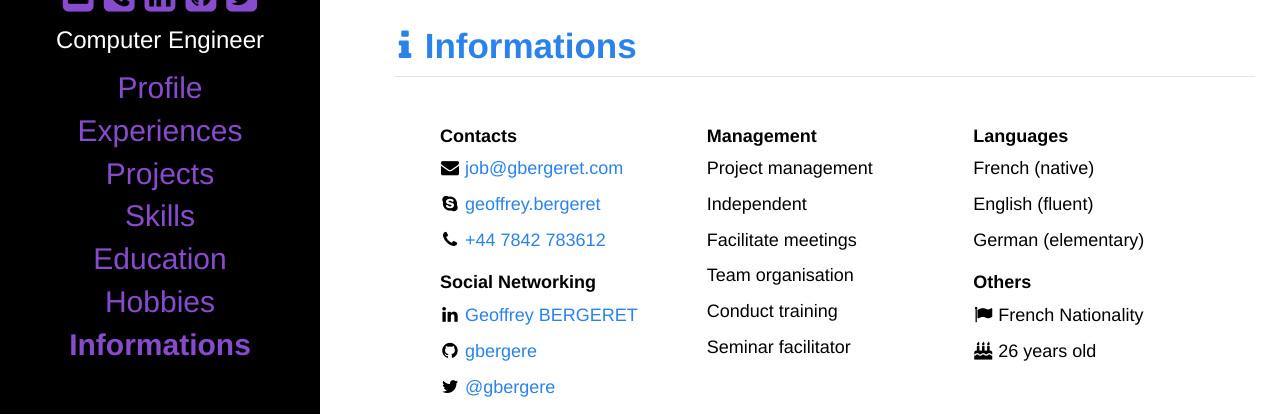
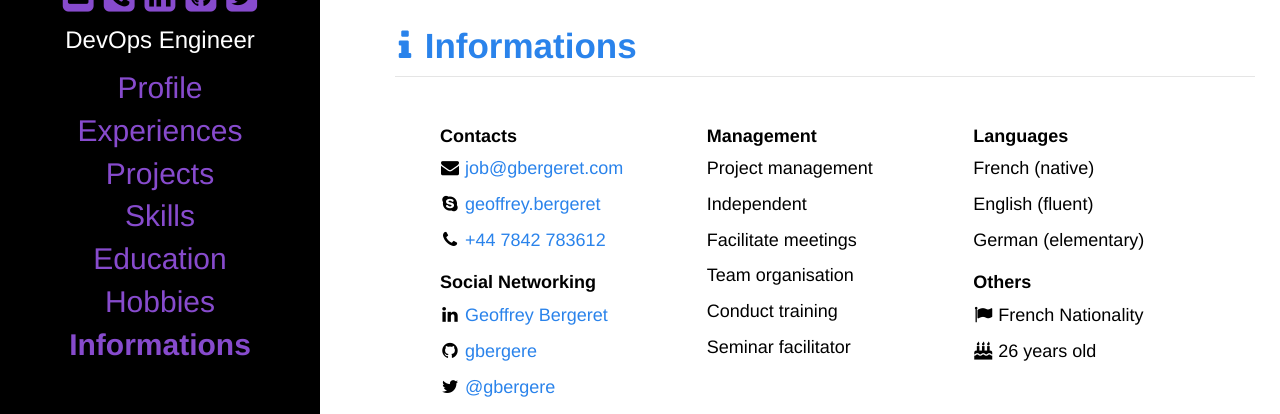
Before and after one commit to gbergere/gbergere.github.io, a Jekyll site: the page built from resume.html, in a window 1280 px wide and 900 px high, scrolled down 4920 px, cut to the strip 324-900 px from the top of the window. Shown: the top 414 px of the strip. Built offline with Jekyll 4.4.1, drawn with Linux system fonts in a browser that asks for light colours; nearby versions of some CDN libraries; some of the changed text lies outside the part shown.

Commit message:
Update picture and job title

```diff
--- a/_config.yml
+++ b/_config.yml
@@ -10,8 +10,8 @@
 ]
 
 author:
-  title: "Computer Engineer"
-  name: "Geoffrey BERGERET"
+  title: "DevOps Engineer"
+  name: "Geoffrey Bergeret"
   email: "job@gbergeret.com"
   skype: "geoffrey.bergeret"
   phone: "+44 7842 783612"
```
Also changed, not shown: img/Geoffrey.jpg.
